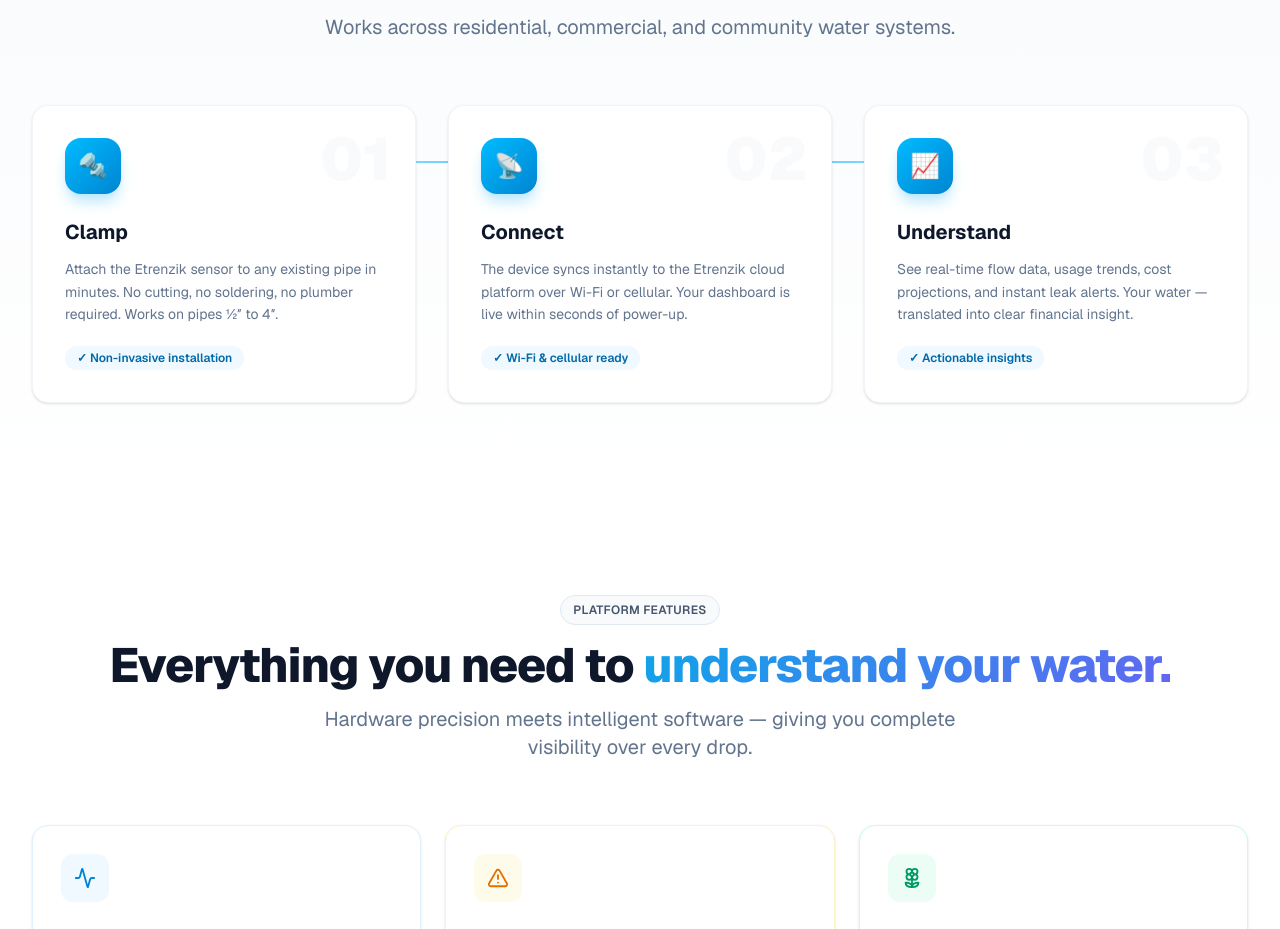
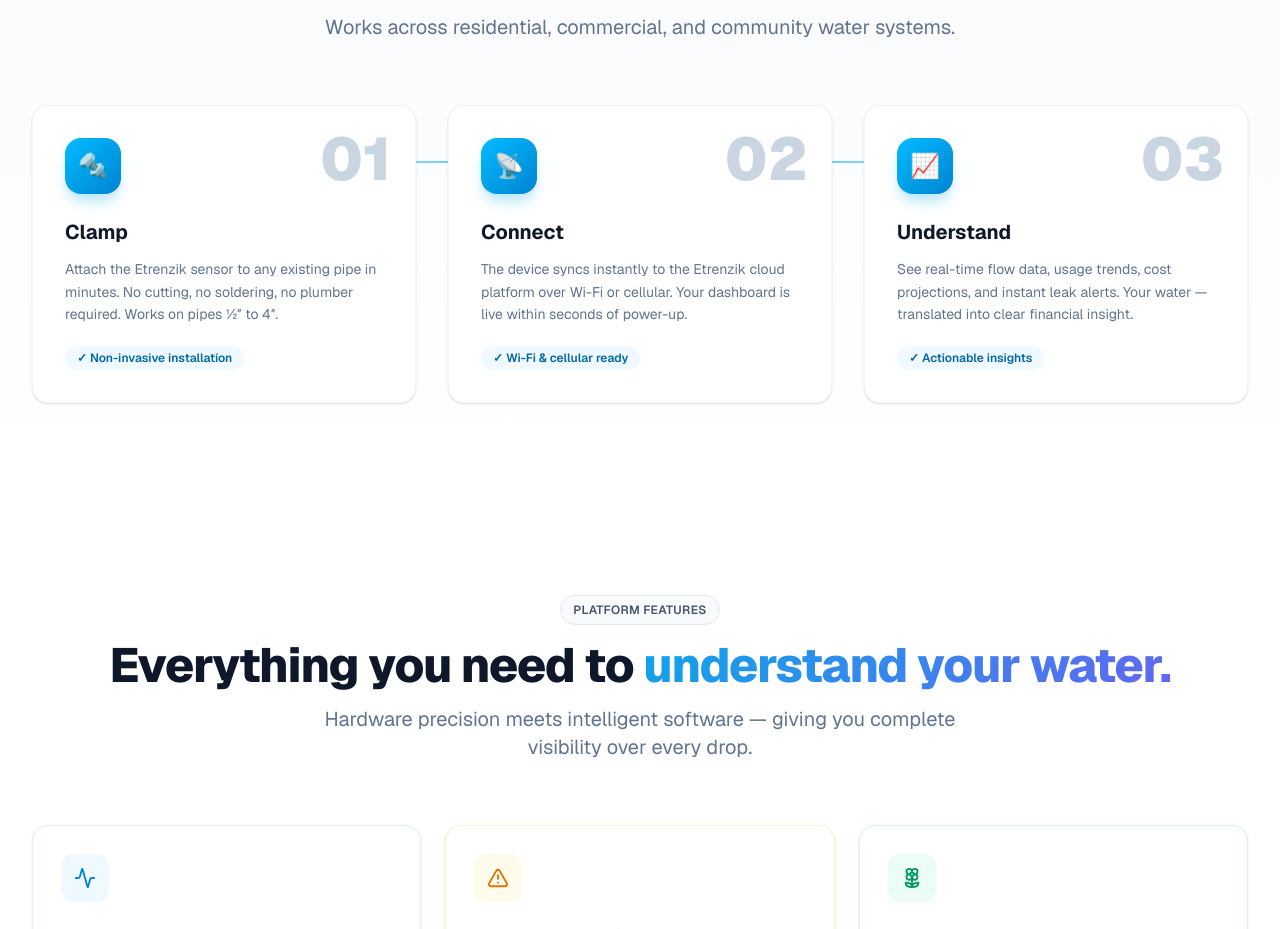
Before and after one commit to Etrenzik/smartwater.etrenzik.com, a Next.js app: page / in a window 1280 px wide. Shown: the part 1005-1934 px from the top of the page. Built offline with nearby package versions, Linux system fonts and the light colour scheme.

Commit message:
fix: darken step numbers in HowItWorks from slate-50 to slate-300

```diff
--- a/src/components/HowItWorks.tsx
+++ b/src/components/HowItWorks.tsx
@@ -74,7 +74,7 @@
                 </div>
 
                 {/* Step number */}
-                <div className="text-6xl font-black text-slate-50 absolute top-6 right-6 leading-none select-none">
+                <div className="text-6xl font-black text-slate-300 absolute top-6 right-6 leading-none select-none">
                   {step.number}
                 </div>
 
```
